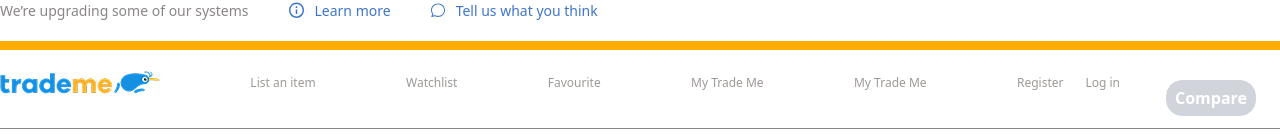
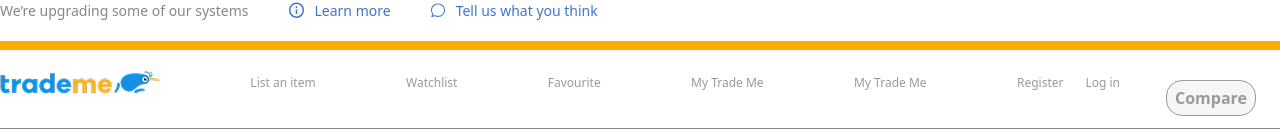
Before and after one commit to lalithranga/Trade_me_M5, a React (Vite) app: page /search in a window 1280 px wide. Shown: the part 660-800 px from the top of the page. Built offline with nearby package versions, Linux system fonts and the light colour scheme; no server answers.

Commit message:
Got main3/a copy of main to work after merging main2 into it and improved the styling of the compare button

```diff
--- a/src/pages/SearchResultsPage.jsx
+++ b/src/pages/SearchResultsPage.jsx
@@ -152,7 +152,7 @@ const SearchResultsPage = () => {
         <section className="max-w-screen-xl mx-auto grid gap-[88px] justify-center xl:grid-cols-4 pt-[16px] pb-[88px]">
           {filteredItems.length > 0 &&
             filteredItems.map((item) => (
-              <ResultsItem  	Card key={item._id} item={item} />
+              <ResultsItemCard Card key={item._id} item={item} />
             ))}
         </section>
 
@@ -161,8 +161,8 @@ const SearchResultsPage = () => {
             to={count > 0 ? "/search/compare" : "#"}
             className={`relative w-[90px] h-[36px] rounded-[16px] font-bold border flex items-center justify-center transition-colors duration-200 ${
               count > 0
-        ? "bg-[#6FA5F3] border-[#6FA5F3] text-white cursor-pointer hover:bg-[#5a9fe0]"
-        : "bg-gray-300 border-gray-300 text-white cursor-not-allowed pointer-events-none"
+                ? "bg-[#3E74CB] border-[#3E74CB] text-white cursor-pointer hover:bg-[#5a9fe0]"
+                : "bg-[#F7F6F4] border-[#9D9996] text-[#9D9996] cursor-not-allowed pointer-events-none "
             }`}
           >
             Compare
@@ -173,7 +173,6 @@ const SearchResultsPage = () => {
             )}
           </Link>
         </div>
-
       </main>
     </div>
   );
--- a/src/pages/ShippingPage.jsx
+++ b/src/pages/ShippingPage.jsx
@@ -5,7 +5,6 @@ import { Link } from "react-router-dom";
 const ShippingPage = () => {
   return (
     <>
-
       <main className="px-[24px] xl:px-[160px] pb-[64px]]">
         <h1 className="text-[20px] font-[700] py-[16px] leading-[24px] xl:pb-0">
           Shipping
@@ -88,7 +87,7 @@ const ShippingPage = () => {
                 Finalise payment and shipping
               </button>
             </Link>
-            <Link to="search">
+            <Link to="/search/payment">
               <button className="text-[16px] text-[#3E75CB] border border-[#3E75CB] rounded-[5px] w-full xl:w-auto xl:px-[12px] h-[38px] xl:h-[48px]">
                 Go back
               </button>
@@ -96,7 +95,6 @@ const ShippingPage = () => {
           </div>
         </div>
       </main>
-
     </>
   );
 };
--- a/src/pages/SuccessPage.jsx
+++ b/src/pages/SuccessPage.jsx
@@ -34,7 +34,6 @@ const SuccessPage = () => {
           </Link>
         </div>
       </main>
-      <Footer />
     </>
   );
 };
```
Lines whose indentation alone changed are shown as unchanged.
